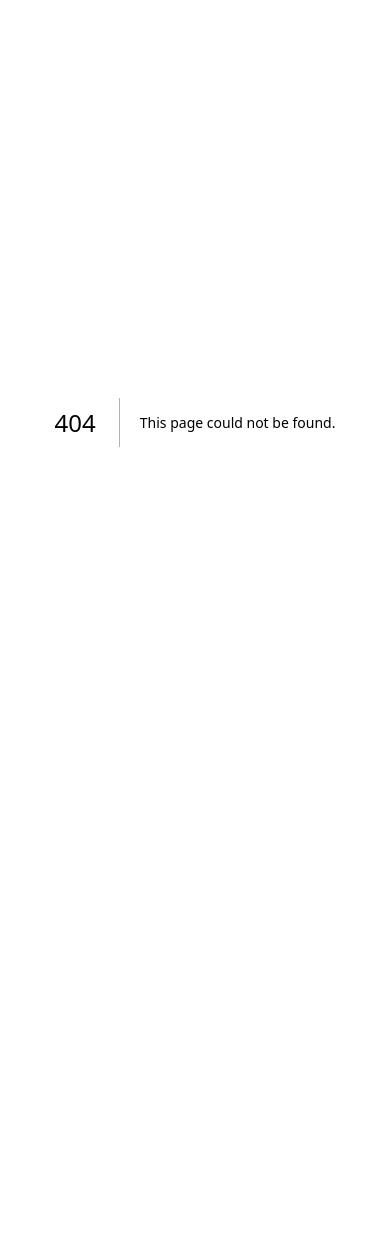
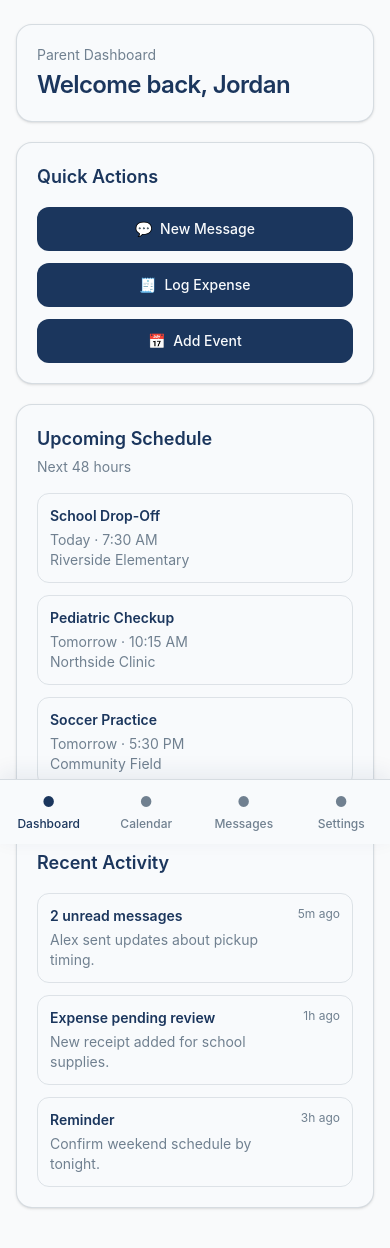
Before and after one commit to elizabethashleigh11-stack/baseline-app, a Next.js app: page /dashboard in a window 390 px wide. Before the commit this address had no page. Shown: the top 1248 px of the page. Before the commit the page ends 844 px from the top, so only its background shows below. Built offline with nearby package versions, Linux system fonts and the light colour scheme.

Commit message:
Add responsive parent dashboard page

```diff
--- /dev/null
+++ b/app/dashboard/page.tsx
@@ -0,0 +1,145 @@
+const quickActions = [
+  { label: "New Message", emoji: "💬" },
+  { label: "Log Expense", emoji: "🧾" },
+  { label: "Add Event", emoji: "📅" },
+];
+
+const upcomingSchedule = [
+  {
+    title: "School Drop-Off",
+    time: "Today · 7:30 AM",
+    detail: "Riverside Elementary",
+  },
+  {
+    title: "Pediatric Checkup",
+    time: "Tomorrow · 10:15 AM",
+    detail: "Northside Clinic",
+  },
+  {
+    title: "Soccer Practice",
+    time: "Tomorrow · 5:30 PM",
+    detail: "Community Field",
+  },
+];
+
+const recentActivity = [
+  {
+    title: "2 unread messages",
+    detail: "Alex sent updates about pickup timing.",
+    when: "5m ago",
+  },
+  {
+    title: "Expense pending review",
+    detail: "New receipt added for school supplies.",
+    when: "1h ago",
+  },
+  {
+    title: "Reminder",
+    detail: "Confirm weekend schedule by tonight.",
+    when: "3h ago",
+  },
+];
+
+const navItems = ["Dashboard", "Calendar", "Messages", "Settings"];
+
+export default function DashboardPage() {
+  return (
+    <main className="bg-gray-50 min-h-screen px-4 pb-28 pt-6 sm:px-6 lg:px-8">
+      <div className="mx-auto w-full max-w-4xl space-y-5">
+        <header className="bg-crisp-white rounded-2xl border border-slate-gray/25 p-5 shadow-sm sm:p-6">
+          <p className="text-slate-gray text-sm">Parent Dashboard</p>
+          <h1 className="text-navy-blue mt-1 text-2xl font-semibold tracking-tight sm:text-3xl">
+            Welcome back, Jordan
+          </h1>
+        </header>
+
+        <section className="bg-crisp-white rounded-2xl border border-slate-gray/25 p-5 shadow-sm sm:p-6">
+          <h2 className="text-navy-blue text-lg font-semibold">Quick Actions</h2>
+          <div className="mt-4 grid grid-cols-1 gap-3 sm:grid-cols-3">
+            {quickActions.map((action) => (
+              <button
+                key={action.label}
+                type="button"
+                className="bg-navy-blue text-crisp-white flex items-center justify-center gap-2 rounded-xl px-4 py-3 text-sm font-medium"
+              >
+                <span aria-hidden>{action.emoji}</span>
+                {action.label}
+              </button>
+            ))}
+          </div>
+        </section>
+
+        <div className="grid grid-cols-1 gap-5 lg:grid-cols-2">
+          <section className="bg-crisp-white rounded-2xl border border-slate-gray/25 p-5 shadow-sm sm:p-6">
+            <h2 className="text-navy-blue text-lg font-semibold">
+              Upcoming Schedule
+            </h2>
+            <p className="text-slate-gray mt-1 text-sm">Next 48 hours</p>
+            <ul className="mt-4 space-y-3">
+              {upcomingSchedule.map((item) => (
+                <li
+                  key={item.title}
+                  className="rounded-xl border border-slate-gray/20 p-3"
+                >
+                  <p className="text-navy-blue text-sm font-semibold">
+                    {item.title}
+                  </p>
+                  <p className="text-slate-gray mt-1 text-sm">{item.time}</p>
+                  <p className="text-slate-gray text-sm">{item.detail}</p>
+                </li>
+              ))}
+            </ul>
+          </section>
+
+          <section className="bg-crisp-white rounded-2xl border border-slate-gray/25 p-5 shadow-sm sm:p-6">
+            <h2 className="text-navy-blue text-lg font-semibold">
+              Recent Activity
+            </h2>
+            <ul className="mt-4 space-y-3">
+              {recentActivity.map((item) => (
+                <li
+                  key={item.title}
+                  className="flex items-start justify-between gap-4 rounded-xl border border-slate-gray/20 p-3"
+                >
+                  <div>
+                    <p className="text-navy-blue text-sm font-semibold">
+                      {item.title}
+                    </p>
+                    <p className="text-slate-gray mt-1 text-sm">{item.detail}</p>
+                  </div>
+                  <span className="text-slate-gray shrink-0 text-xs">
+                    {item.when}
+                  </span>
+                </li>
+              ))}
+            </ul>
+          </section>
+        </div>
+      </div>
+
+      <nav className="bg-crisp-white fixed inset-x-0 bottom-0 border-t border-slate-gray/25 shadow-[0_-6px_20px_rgba(27,54,93,0.08)] sm:hidden">
+        <ul className="mx-auto grid max-w-md grid-cols-4">
+          {navItems.map((item) => {
+            const isActive = item === "Dashboard";
+            return (
+              <li key={item}>
+                <button
+                  type="button"
+                  className={`flex w-full flex-col items-center gap-1 py-3 text-xs font-medium ${
+                    isActive ? "text-navy-blue" : "text-slate-gray"
+                  }`}
+                  aria-current={isActive ? "page" : undefined}
+                >
+                  <span className="text-sm" aria-hidden>
+                    ●
+                  </span>
+                  {item}
+                </button>
+              </li>
+            );
+          })}
+        </ul>
+      </nav>
+    </main>
+  );
+}
```
